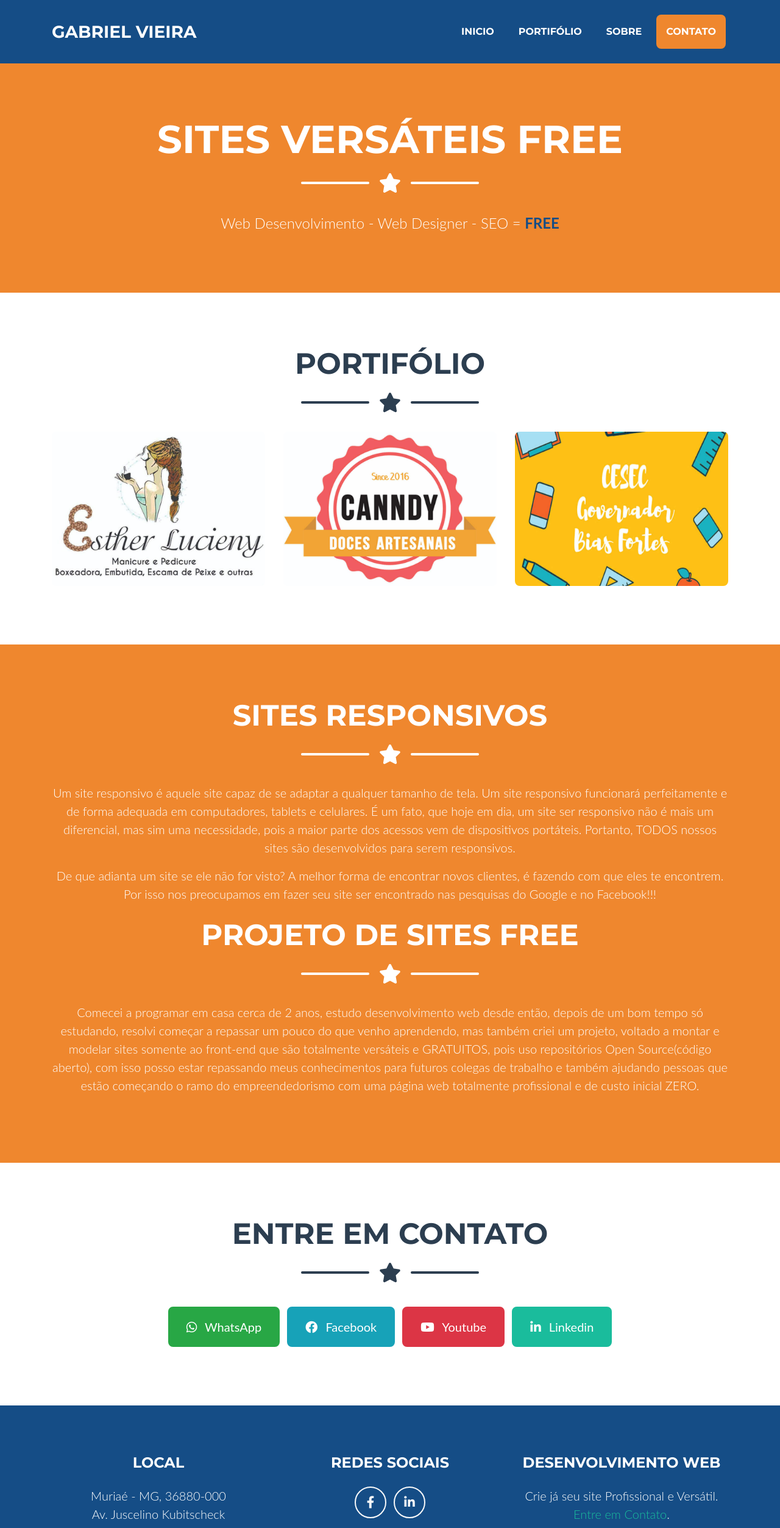
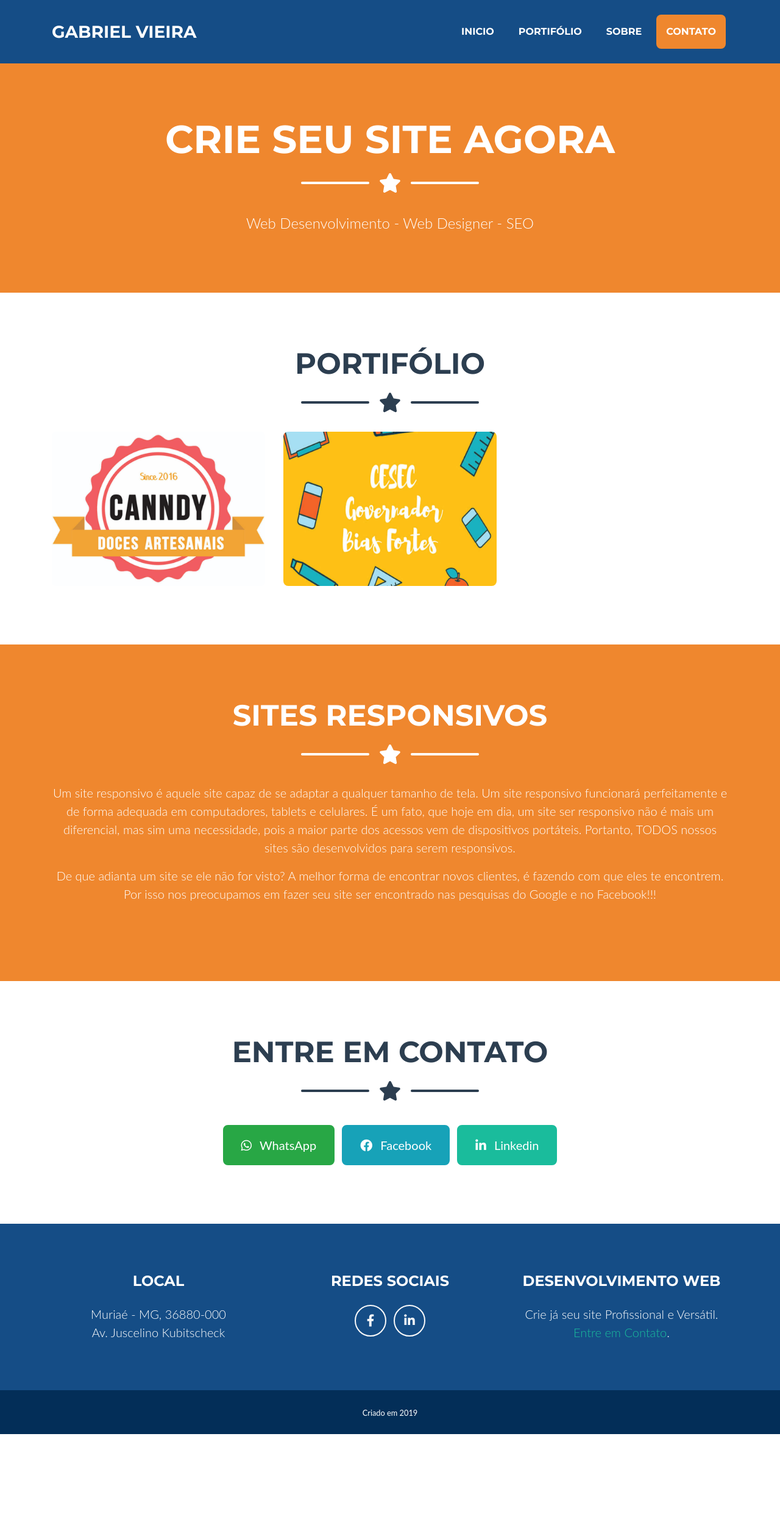
Before and after one commit to gabrielvieiramkt/gabrielvieiramkt.github.io, a website with bundled scripts: page index.html in a window 1280 px wide. Shown: the top 2506 px of the page at 61% size. After the commit the page ends 2352 px from the top, so only its background shows below. Built offline with nearby package versions, Linux system fonts and the light colour scheme; a script that the page names is missing.

Commit message:
alterando

```diff
--- a/index.html
+++ b/index.html
@@ -89,7 +89,7 @@
       <img class="masthead-avatar mb-5" src="#" alt="">
 	-->
       <!-- Masthead Heading -->
-      <h1 class="masthead-heading text-uppercase mb-0" title="Site Versáteis Free">Sites Versáteis Free</h1>
+      <h1 class="masthead-heading text-uppercase mb-0" title="Site Versáteis Free">CRIE SEU SITE AGORA</h1>
 
       <!-- Icon Divider -->
       <div class="divider-custom divider-light">
@@ -101,7 +101,7 @@
       </div>
 
       <!-- Masthead Subheading -->
-      <p class="masthead-subheading font-weight-light mb-0" title="Web Desenvolvimento Free">Web Desenvolvimento - Web Designer - SEO = <a href="https://www.facebook.com/sitesversateisfree" target="_blank" id="free"><strong>FREE</strong></a></p>
+      <p class="masthead-subheading font-weight-light mb-0" title="Web Desenvolvimento Free">Web Desenvolvimento - Web Designer - SEO   </p>
 
     </div>
   </header>
@@ -126,16 +126,6 @@
       <div class="row">
 
         <!-- Portfolio Item 1 -->
-        <div class="col-md-6 col-lg-4">
-          <div class="portfolio-item mx-auto" data-toggle="modal" data-target="#portfolioModal1" title="HippiEsther Penteados Muriaé">
-            <div class="portfolio-item-caption d-flex align-items-center justify-content-center h-100 w-100">
-              <div class="portfolio-item-caption-content text-center text-white">
-                <i class="fas fa-plus fa-3x"></i>
-              </div>
-            </div>
-            <img class="img-fluid" src="assets/img/portfolio/esther.jpg" alt="HippiEsther Penteados Muriaé">
-          </div>
-        </div>
 
         <!-- Portfolio Item 2 -->
         <div class="col-md-6 col-lg-4">
@@ -224,28 +214,6 @@
         </div>
       </div>
 
-      <h2 class="page-section-heading text-center text-uppercase text-white" title="Site Free">Projeto de Sites Free</h2>
-
-      <!-- Icon Divider -->
-      <div class="divider-custom divider-light">
-        <div class="divider-custom-line"></div>
-        <div class="divider-custom-icon">
-          <i class="fas fa-star"></i>
-        </div>
-        <div class="divider-custom-line"></div>
-      </div>
-
-      <!-- About Section Content -->
-      <div class="row">
-        <div class="col-lg-12 ml-auto ">
-          <p class="lead text-center" title="Biografia">
-            Comecei a programar em casa cerca de 2 anos,  estudo desenvolvimento web desde então,  depois de um bom tempo só estudando,
-            resolvi começar a repassar um pouco do que venho aprendendo, mas também criei um projeto, voltado a montar e modelar sites somente ao front-end que são totalmente versáteis e GRATUITOS,
-            pois uso repositórios Open Source(código aberto), com isso posso estar repassando meus conhecimentos para futuros colegas de trabalho e também ajudando pessoas que estão começando o ramo do empreendedorismo com uma página web
-            totalmente profissional e de custo inicial ZERO.
-          </p>
-        </div>
-      </div>
 
     </div>
   </section>
@@ -256,7 +224,17 @@
 
       <!-- Contact Section Heading -->
       <h2 class="page-section-heading text-center text-uppercase text-secondary mb-0" title="Contato Gabriel Vieira">Entre em Contato</h2>
-
+      <div class="row">
+        <div class="offset-md-2 col-md-8 offset-lg-2 col-lg-8 offset-xl-2 col-xl-8 col-12">
+          <script charset="utf-8" type="text/javascript" src="//js.hsforms.net/forms/shell.js"></script>
+            <script>
+              hbspt.forms.create({
+              portalId: "6495345",
+              formId: "2ea06898-c453-463e-82a2-7da4e06da3b3"
+            });
+            </script>
+        </div>
+      </div>
       <!-- Icon Divider -->
       <div class="divider-custom">
         <div class="divider-custom-line"></div>
@@ -275,10 +253,7 @@
           <i class="fab fa-facebook mr-2 "></i>
           Facebook
         </a>
-        <a class="btn btn-xl btn-danger btn-outline ml-2 mt-2 botoes-contato" href="https://whats.link/gabrielwebdesenvolvimento" target="_blank" title="Youtube Gabriel Vieira">
-          <i class="fab fa-youtube mr-2 "></i>
-          Youtube
-        </a>
+
         <a class="btn btn-xl btn-primary btn-outline ml-2 mt-2 botoes-contato" href="https://www.linkedin.com/in/gabriel-vieira-8559b8179" target="_blank" title="Linkedin Gabriel Vieira">
           <i class="fab fa-linkedin-in mr-2 "></i>
           Linkedin
@@ -293,10 +268,7 @@
           <i class="fab fa-facebook mr-2 "></i>
           Facebook
         </a>
-        <a class="btn btn-xl btn-danger btn-outline  mt-2 botoes-contato" href="https://whats.link/gabrielwebdesenvolvimento" target="_blank" title="Youtube Gabriel Vieira">
-          <i class="fab fa-youtube mr-2 "></i>
-          Youtube
-        </a>
+
         <a class="btn btn-xl btn-primary btn-outline  mt-2 botoes-contato" href="https://www.linkedin.com/in/gabriel-vieira-8559b8179" target="_blank" title="Linkedin Gabriel Vieira">
           <i class="fab fa-linkedin-in mr-2 "></i>
           Linkedin
@@ -405,7 +377,7 @@
 
   <!-- Portfolio Modals -->
 
-  <!-- Portfolio Modal 1 -->
+  <!-- Portfolio Modal 1
   <div class="portfolio-modal modal fade" id="portfolioModal1" tabindex="-1" role="dialog" aria-labelledby="portfolioModal1Label" aria-hidden="true">
     <div class="modal-dialog modal-xl modal-dialog-scrollable" role="document">
       <div class="modal-content">
@@ -418,9 +390,9 @@
           <div class="container">
             <div class="row justify-content-center">
               <div class="col-lg-8">
-                <!-- Portfolio Modal - Title -->
+
                 <h2 class="portfolio-modal-title text-secondary text-uppercase mb-0">HippiEsther</h2>
-                <!-- Icon Divider -->
+
                 <div class="divider-custom">
                   <div class="divider-custom-line"></div>
                   <div class="divider-custom-icon">
@@ -428,9 +400,9 @@
                   </div>
                   <div class="divider-custom-line"></div>
                 </div>
-                <!-- Portfolio Modal - Image -->
+
                 <img class="img-fluid rounded mb-5" src="assets/img/portfolio/esther.jpg" alt="HippiEsther Penteados Muriaé">
-                <!-- Portfolio Modal - Text -->
+
                 <h4 class="h4 text-center" title="HippiEsther Penteados Muriaé">
                     Penteados,
                     Tranças Normais e Personalizadas.
@@ -449,7 +421,7 @@
       </div>
     </div>
   </div>
-
+-->
   <!-- Portfolio Modal 2 -->
   <div class="portfolio-modal modal fade" id="portfolioModal2" tabindex="-1" role="dialog" aria-labelledby="portfolioModal2Label" aria-hidden="true">
     <div class="modal-dialog modal-xl modal-dialog-scrollable" role="document">
@@ -613,7 +585,9 @@
       </div>
     </div>
   </div-->
-
+    <!-- Start of HubSpot Embed Code -->
+  <script type="text/javascript" id="hs-script-loader" async defer src="//js.hs-scripts.com/6495345.js"></script>
+  <!-- End of HubSpot Embed Code -->
   <!-- Bootstrap core JavaScript -->
   <script src="assets/vendor/jquery/jquery.min.js"></script>
   <script src="assets/vendor/bootstrap/js/bootstrap.bundle.min.js"></script>
```
Also changed, not shown: 1 other file.
